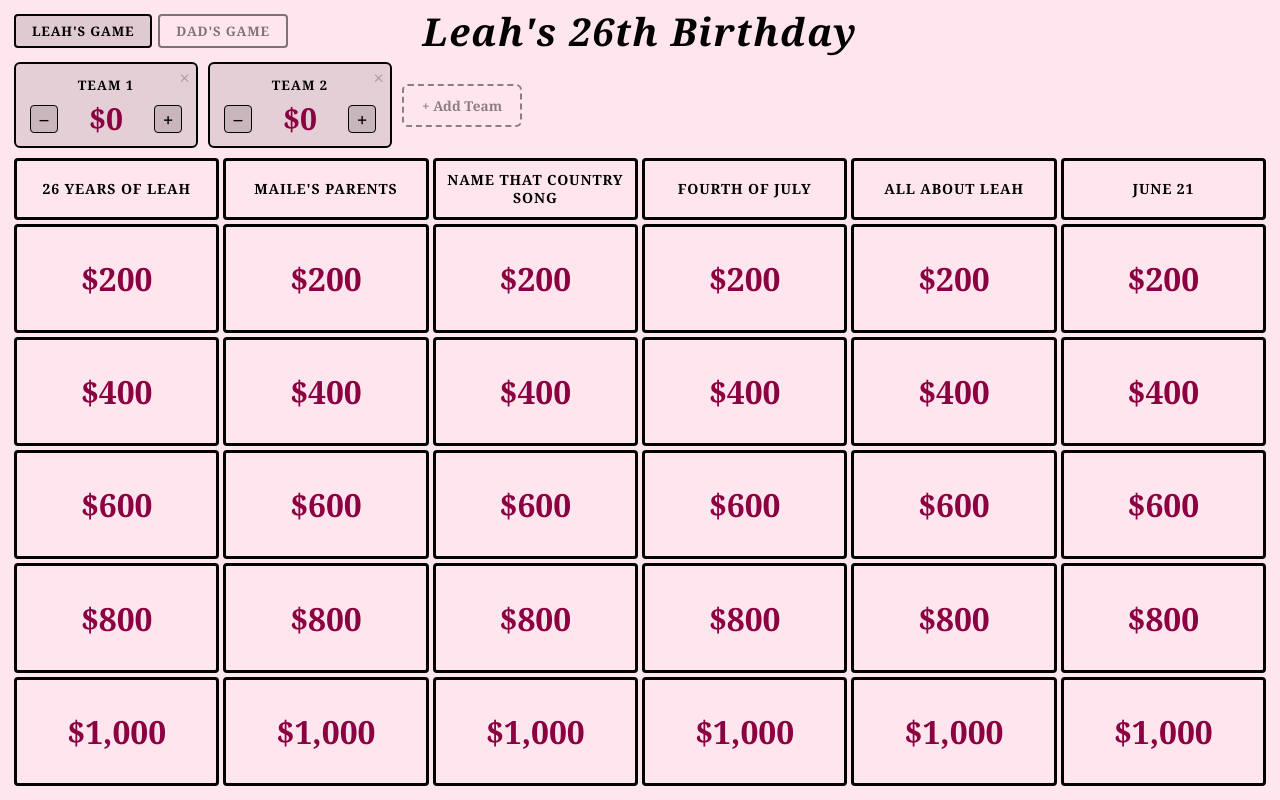
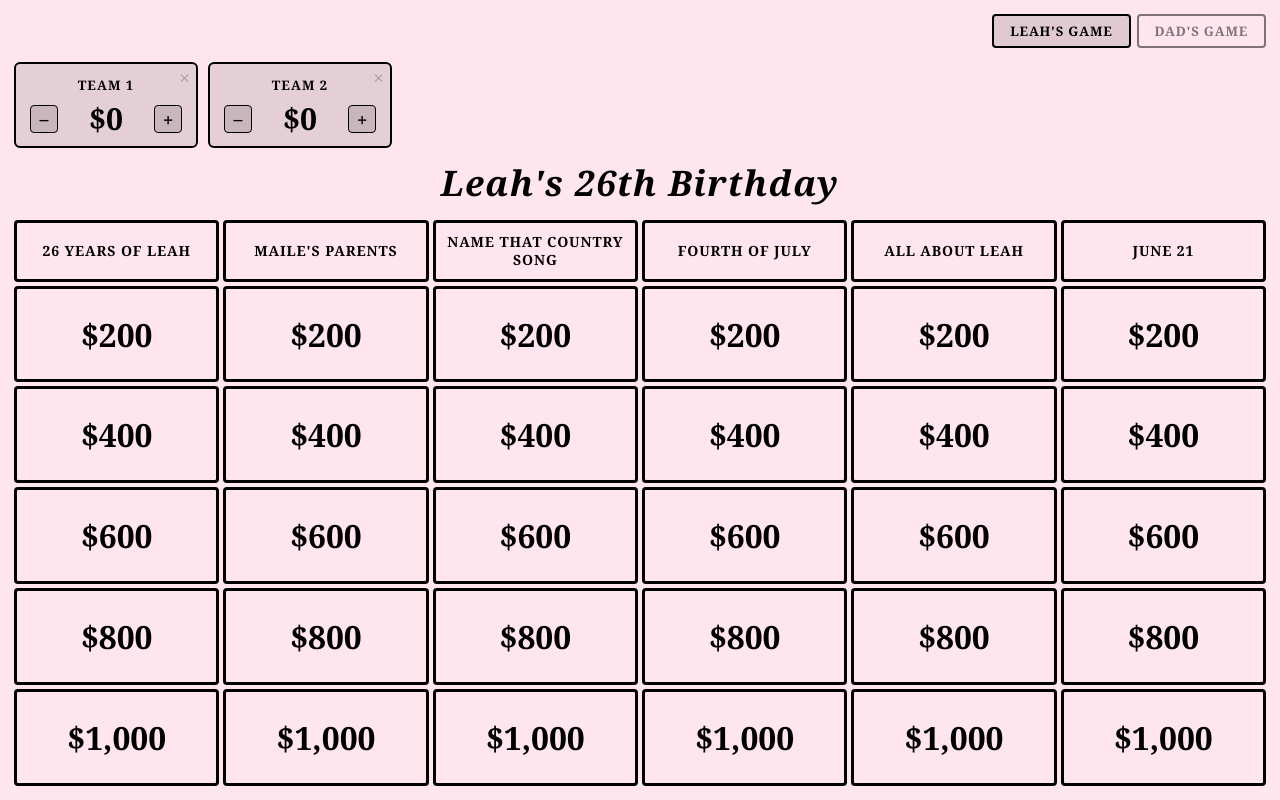
Before and after one commit to joshuadentondunn/Projects, a React (Vite) app in the folder jeopardy/: page / in a window 1280 px wide. Built offline with nearby package versions, Linux system fonts and the light colour scheme.

Commit message:
Black values for Leah, remove Add Team, move banner above categories

```diff
--- a/jeopardy/src/App.css
+++ b/jeopardy/src/App.css
@@ -13,23 +13,21 @@
 .top-bar {
   display: flex;
   align-items: center;
-  justify-content: space-between;
+  justify-content: flex-end;
   flex-shrink: 0;
   padding: 4px 0;
-  position: relative;
 }
 
 .game-banner {
-  position: absolute;
-  left: 50%;
-  transform: translateX(-50%);
-  font-size: clamp(1.4rem, 3vw, 2.4rem);
+  text-align: center;
+  font-size: clamp(1.4rem, 3vw, 2.2rem);
   font-weight: 900;
   font-style: italic;
   color: var(--fg);
   letter-spacing: 0.04em;
   user-select: none;
-  white-space: nowrap;
+  flex-shrink: 0;
+  margin-bottom: 4px;
 }
 
 .game-picker {
--- a/jeopardy/src/App.jsx
+++ b/jeopardy/src/App.jsx
@@ -81,7 +81,6 @@ export default function App() {
   return (
     <div className="app" data-theme={activeGame.id}>
       <div className="top-bar">
-        <h1 className="game-banner">{activeGame.banner}</h1>
         <div className="game-picker">
           {GAMES.map(game => (
             <button
@@ -103,6 +102,8 @@ export default function App() {
         onAdjustScore={adjustScore}
       />
 
+      <h1 className="game-banner">{activeGame.banner}</h1>
+
       <Board
         categories={activeGame.categories}
         usedClues={usedClues}
--- a/jeopardy/src/components/ScoreBoard.jsx
+++ b/jeopardy/src/components/ScoreBoard.jsx
@@ -80,11 +80,6 @@ export default function ScoreBoard({ teams, onUpdateName, onAddTeam, onRemoveTea
           onAdjustScore={onAdjustScore}
         />
       ))}
-      {teams.length < 8 && (
-        <button className="add-team-btn" onClick={onAddTeam}>
-          + Add Team
-        </button>
-      )}
     </div>
   )
 }
--- a/jeopardy/src/index.css
+++ b/jeopardy/src/index.css
@@ -7,7 +7,7 @@
   --bg-modal:    #FFE6EE;
   --fg:          #000000;
   --border:      #000000;
-  --value:       #8b0040;
+  --value:       #000000;
 }
 
 [data-theme="dad"] {
```
